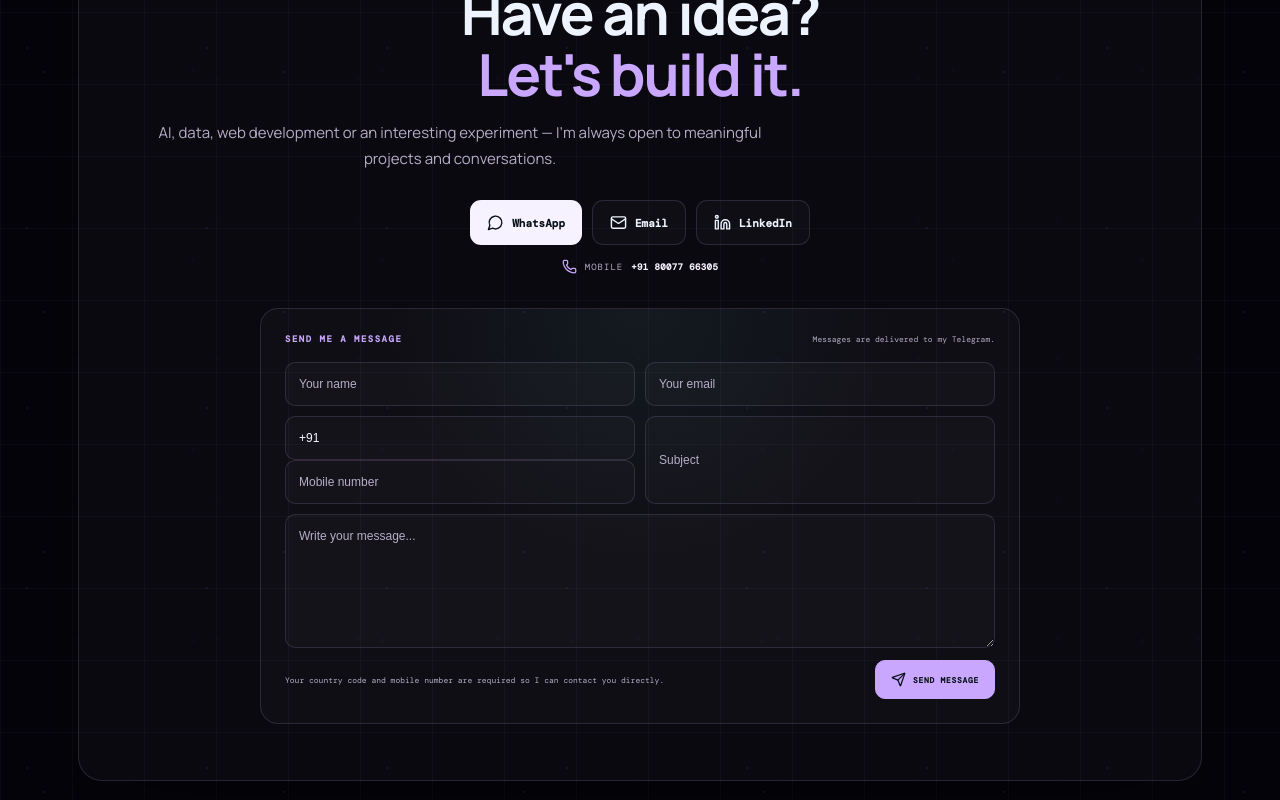
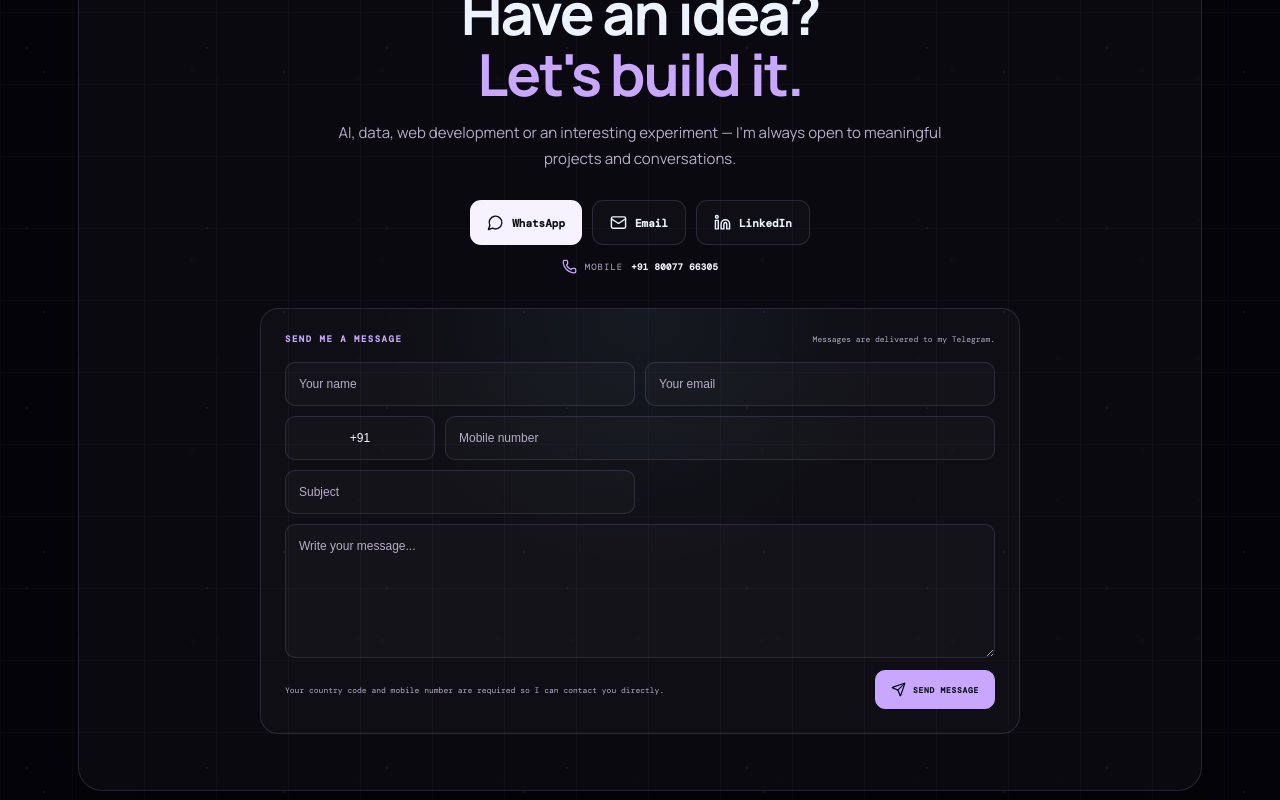
Before and after one commit to tshamshuddinsayyad/portfolio, a React (Vite) app: page / in a window 1280 px wide. Shown: the part 10160-10960 px from the top of the page. Built offline with nearby package versions, Linux system fonts and the light colour scheme.

Commit message:
Center contact intro and style required phone fields

```diff
--- a/src/styles.css
+++ b/src/styles.css
@@ -1916,6 +1916,37 @@ main > .hero + .section.intro [class*="vertical-line"]{
 [data-theme="light"] .contact-message-wrap{background:rgba(255,255,255,.46)}[data-theme="light"] .contact-form input,[data-theme="light"] .contact-form textarea{background:rgba(255,255,255,.72);border-color:rgba(82,61,116,.14)}[data-theme="light"] .contact-form input:focus,[data-theme="light"] .contact-form textarea:focus{border-color:#7654d6;box-shadow:0 0 0 3px rgba(118,84,214,.10)}[data-theme="light"] .contact-form-bottom button{background:#7654d6;border-color:#7654d6;color:#fff}
 @media(max-width:700px){.contact-message-wrap{padding:18px;margin-top:26px}.contact-form{grid-template-columns:1fr}.contact-form textarea,.contact-form-bottom,.contact-form-status{grid-column:1}.contact-form-head{align-items:flex-start;flex-direction:column;gap:6px}.contact-form-bottom{align-items:stretch;flex-direction:column}.contact-form-bottom button{width:100%}}
 
+/* SECTION 09 — required phone fields */
+.contact-intro{
+  max-width:760px;
+  margin-left:auto !important;
+  margin-right:auto !important;
+  text-align:center !important;
+}
+.contact-phone-fields{
+  grid-column:1/-1;
+  display:grid;
+  grid-template-columns:minmax(100px,150px) 1fr;
+  gap:10px;
+}
+.contact-phone-fields input{
+  min-width:0;
+}
+.contact-phone-fields .country-code{
+  text-align:center;
+}
+@media(max-width:700px){
+  .contact-phone-fields{
+    grid-column:1;
+    grid-template-columns:110px 1fr;
+  }
+}
+@media(max-width:420px){
+  .contact-phone-fields{
+    grid-template-columns:1fr;
+  }
+}
+
 /* SECTION 09 — mobile contact number */
 .contact-phone{
   width:fit-content;
```
